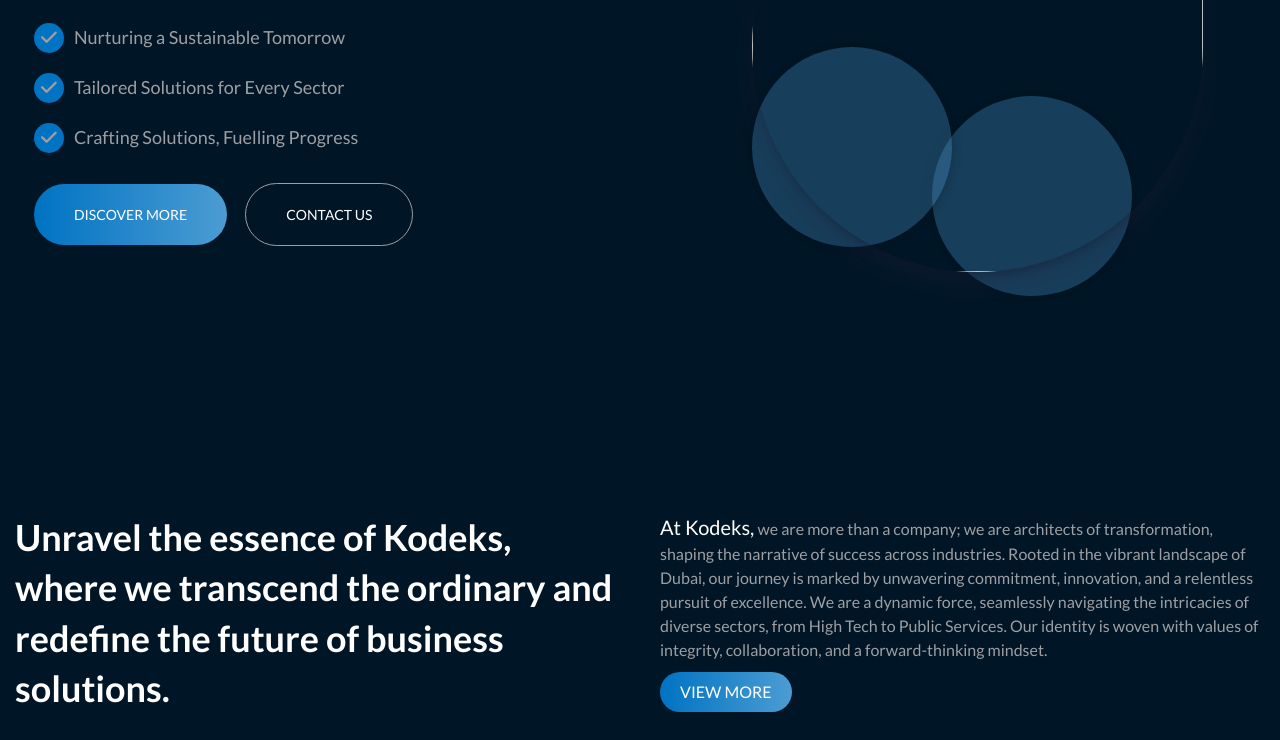
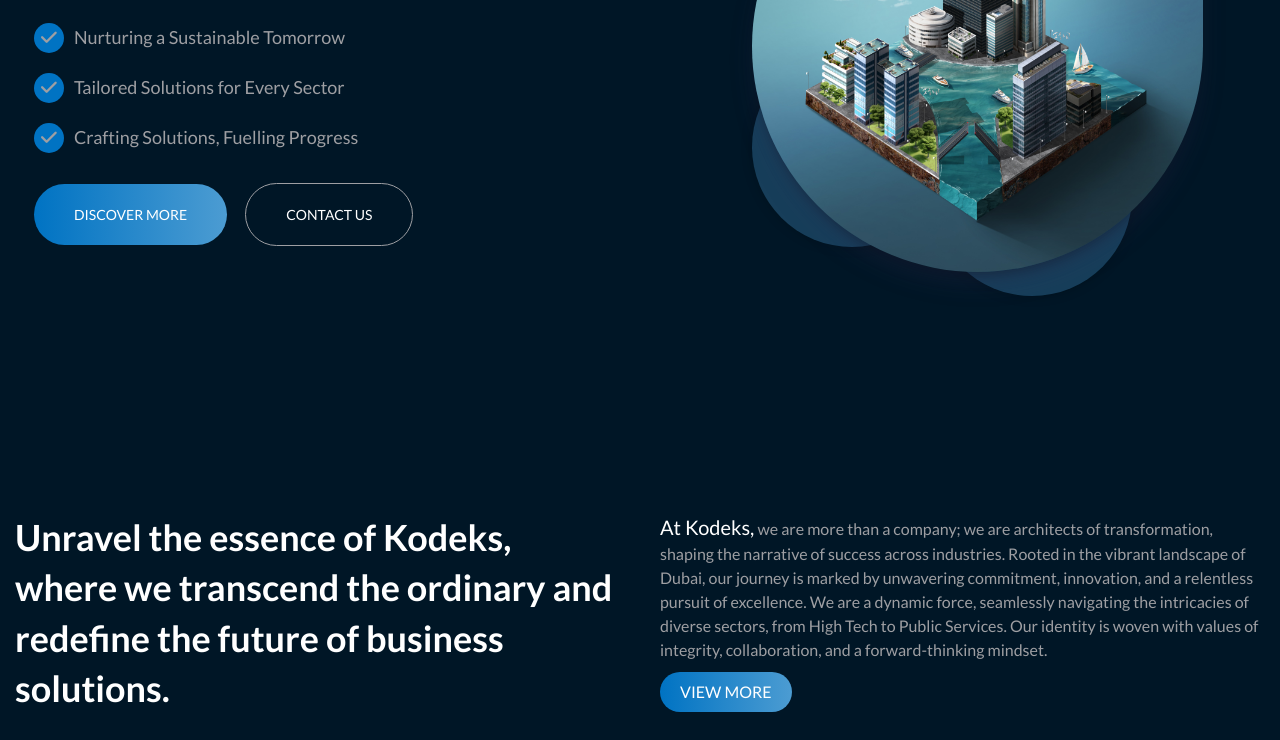
Before and after one commit to compute001/kodeksthm.io, a plain HTML site: page index.html in a window 1280 px wide. Shown: the part 360-1100 px from the top of the page. Drawn offline with nearby package versions, Linux system fonts and the light colour scheme; files that its build step writes are made by us from their sources; files whose address does not match are found by name.

Commit message:
Update index.html

```diff
--- a/index.html
+++ b/index.html
@@ -84,7 +84,7 @@
         </div>
         <div class="heroimage">
           <figure>
-            <img src="images/hero.jpg" alt="" />
+            <img src="hero.jpg" alt="" />
           </figure>
         </div>
       </div>
```
